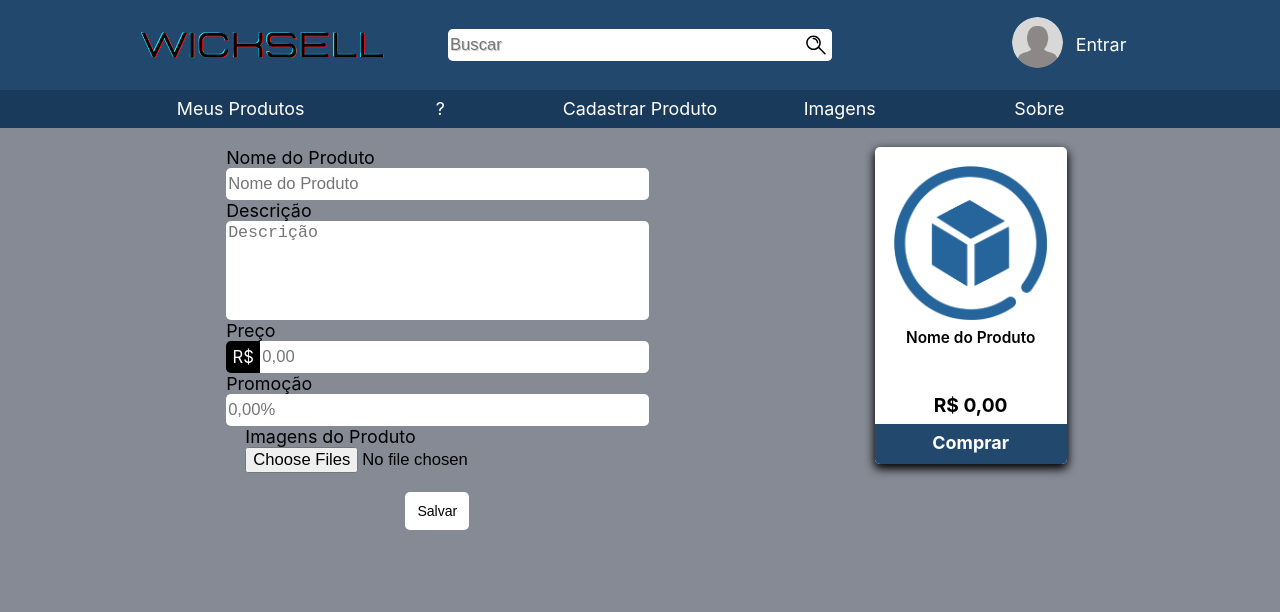
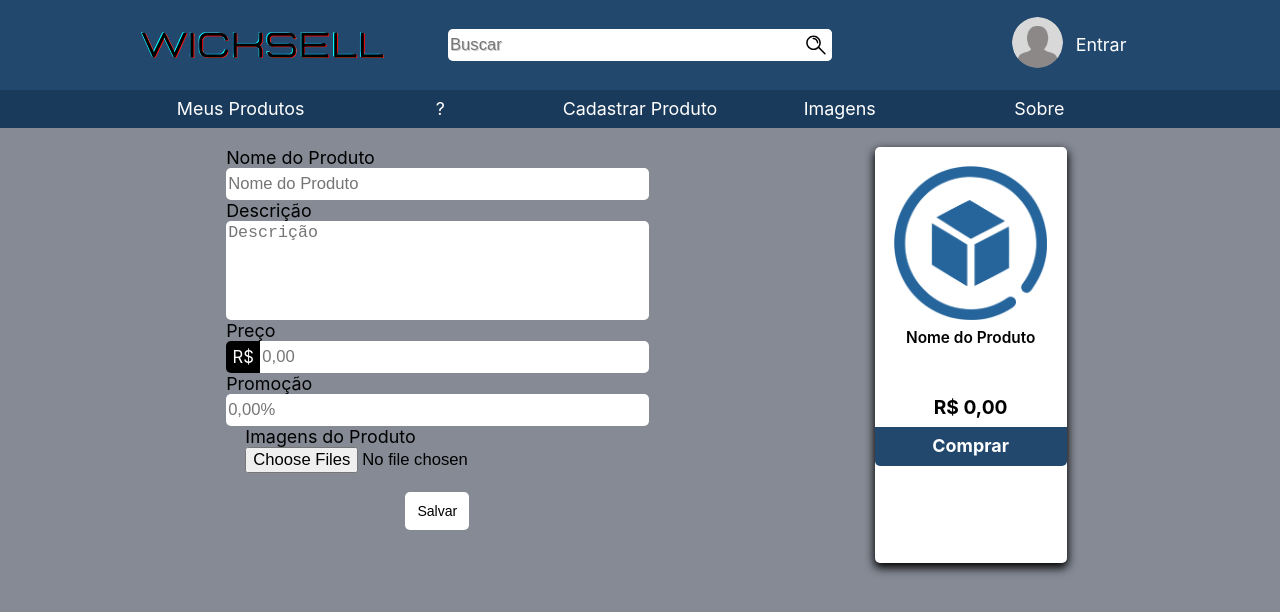
Before and after one commit to Mario-Nakazato/WickSell, a Next.js app: page /produto in a window 1280 px wide. Shown: the top 612 px of the page. Built offline with nearby package versions, Linux system fonts and the light colour scheme; no server answers.

Commit message:
ProductCase

```diff
--- a/styles/Product.module.css
+++ b/styles/Product.module.css
@@ -1,7 +1,5 @@
 .ProductCase {
-    /* border: 1px solid black; */
     width: 15vw;
-    height: 100%;
     text-align: center;
     cursor: pointer;
     border-radius: 5px;
@@ -10,7 +8,6 @@
 }
 
 .ProductCase:hover {
-
     transform: translateY(-3px);
     transition-duration: .5s;
 }
@@ -30,7 +27,7 @@
     margin-top: 0.5vw;
     padding-left: 0.5vw;
     padding-right: 0.5vw;
-    min-height: 2.4vw;
+    min-height: 2.6vw;
     overflow: hidden;
     text-overflow: ellipsis;
     display: -webkit-box;
```
